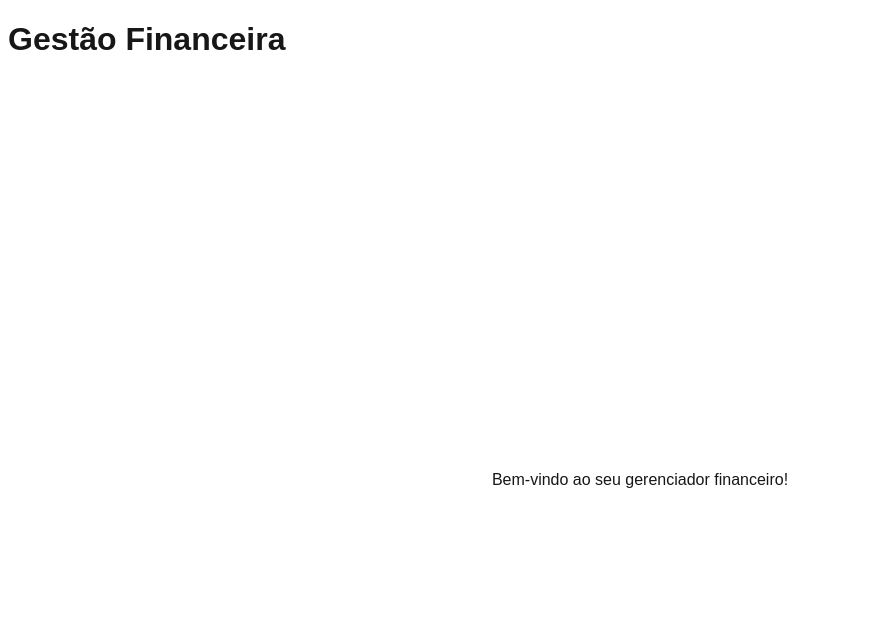
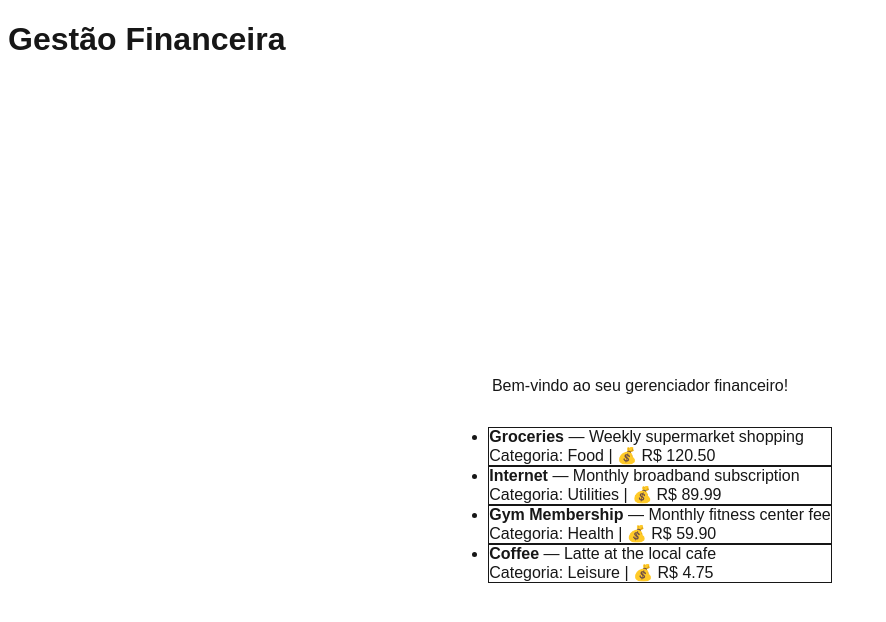
Before and after one commit to flaviane-lima/myfinance, a Next.js app: page / in a window 1280 px wide. Shown: the top 622 px of the page, without its empty margins (0-886 px from the left). Built offline with nearby package versions, Linux system fonts and the light colour scheme.

Commit message:
Adiciona listagem de despesas mockadas na página principal

```diff
--- a/src/app/page.tsx
+++ b/src/app/page.tsx
@@ -1,9 +1,43 @@
+'use client'
+
 import Image from "next/image";
 
+//esses hooks buscar os dados da API
+import { useEffect, useState } from 'react'
+
+//ajuda a tipar os dados que vêm da API
+type Expense = {
+  name: string
+  description: string
+  category: string
+  price: number
+}
+
 export default function Home() {
+
+  //buscar os dados com fetch
+  const [expenses, setExpenses] = useState<Expense[]>([])
+
+  useEffect(() => {
+    fetch('/api/expenses')
+    .then(res => res.json())
+    .then(data => setExpenses(data))
+
+  }, [])
+
   return (
     <main className="flex flex-col items-center justify-center min-h-screen p-4">
       <p className="text-lg">Bem-vindo ao seu gerenciador financeiro!</p>
+      <ul className="space-y-2 mt-6">
+  {expenses.map((expense, index) => (
+    <li key={index} className="border p-2 rounded">
+      <strong>{expense.name}</strong> — {expense.description}
+      <br />
+      <span>Categoria: {expense.category}</span> | 💰 R$ {expense.price.toFixed(2)}
+    </li>
+  ))}
+</ul>
+
     </main>
   );
 }
```
